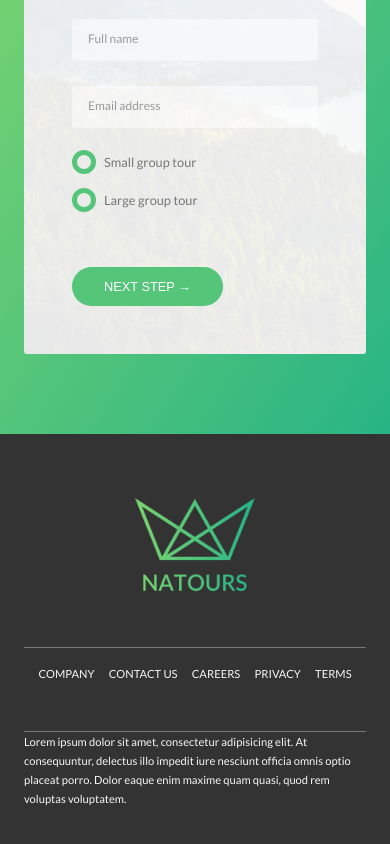
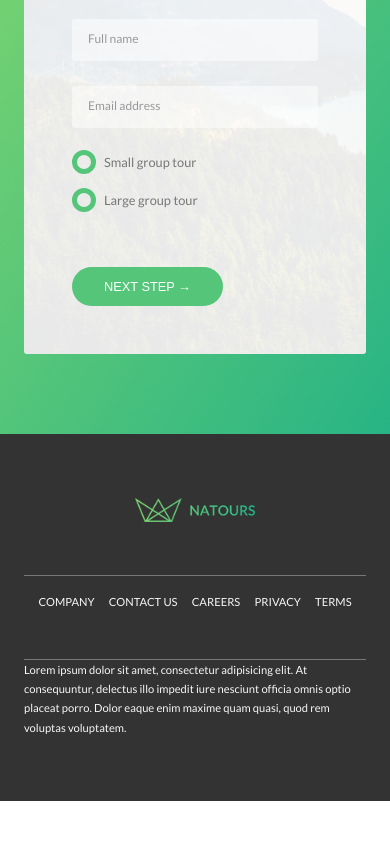
Before and after one commit to JuanLucasLaur/natours-landing-page, a website: page index.html in a window 390 px wide. Shown: the part 6038-6882 px from the top of the page. After the commit the page ends 6839 px from the top, so only its background shows below. Drawn offline with Linux system fonts and the light colour scheme.

Commit message:
Make footer logo image responsive

```diff
--- a/index.html
+++ b/index.html
@@ -429,11 +429,21 @@
 
     <footer class="footer">
       <div class="footer__logo-box">
-        <img
-          src="img/logo-green-2x.png"
-          alt="Natours logo"
-          class="footer__logo"
-        />
+        <picture class="footer__logo">
+          <source
+            srcset="
+              img/logo-green-small-1x.png 1x,
+              img/logo-green-small-2x.png 2x
+            "
+            media="(max-width: 37.5em)"
+          />
+          <img
+            src="img/logo-green-1x.png"
+            srcset="img/logo-green-2x.png 2x"
+            alt="Natours logo"
+            class="footer__logo"
+          />
+        </picture>
       </div>
       <div class="row">
         <div class="col-1-of-2">
```
